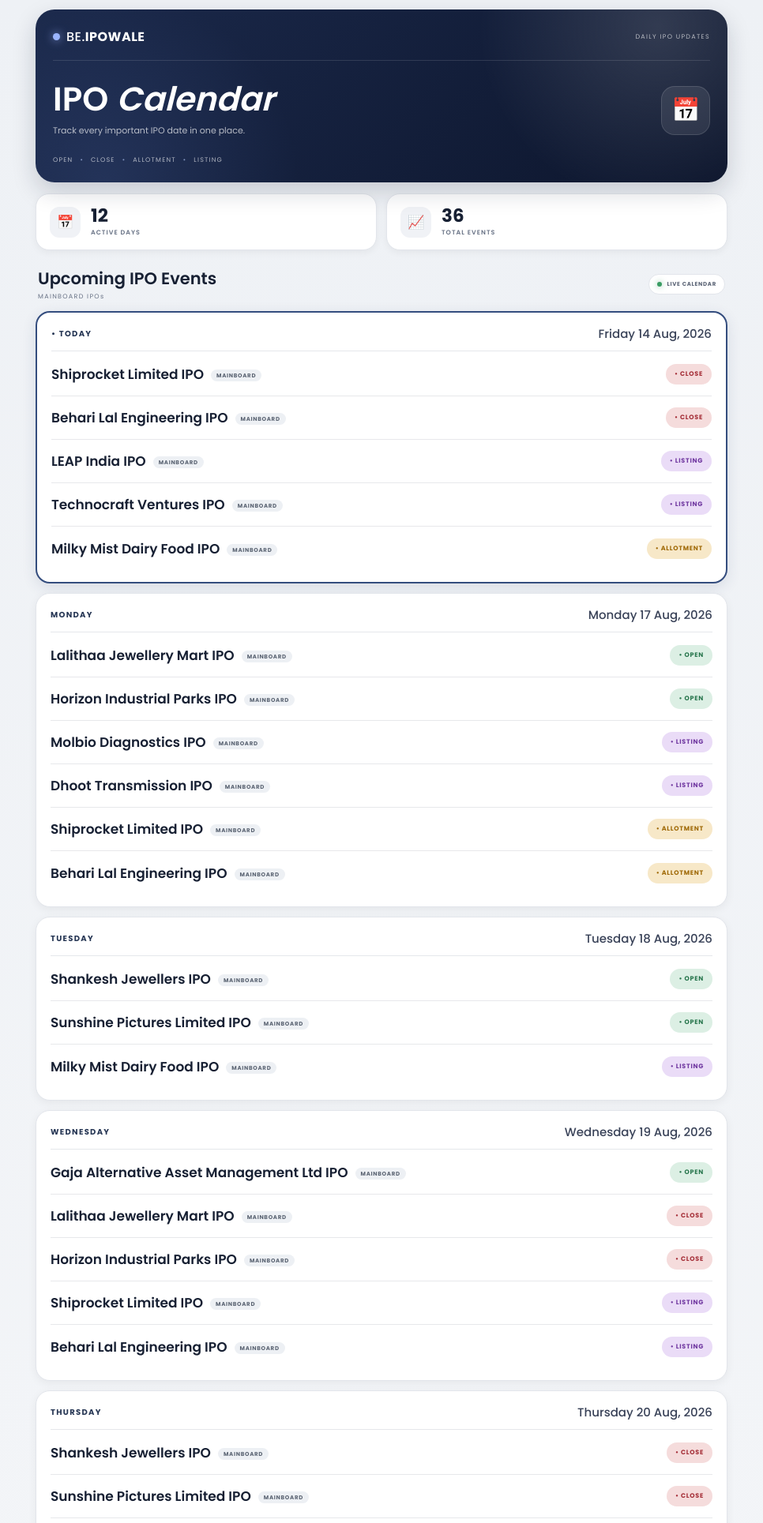
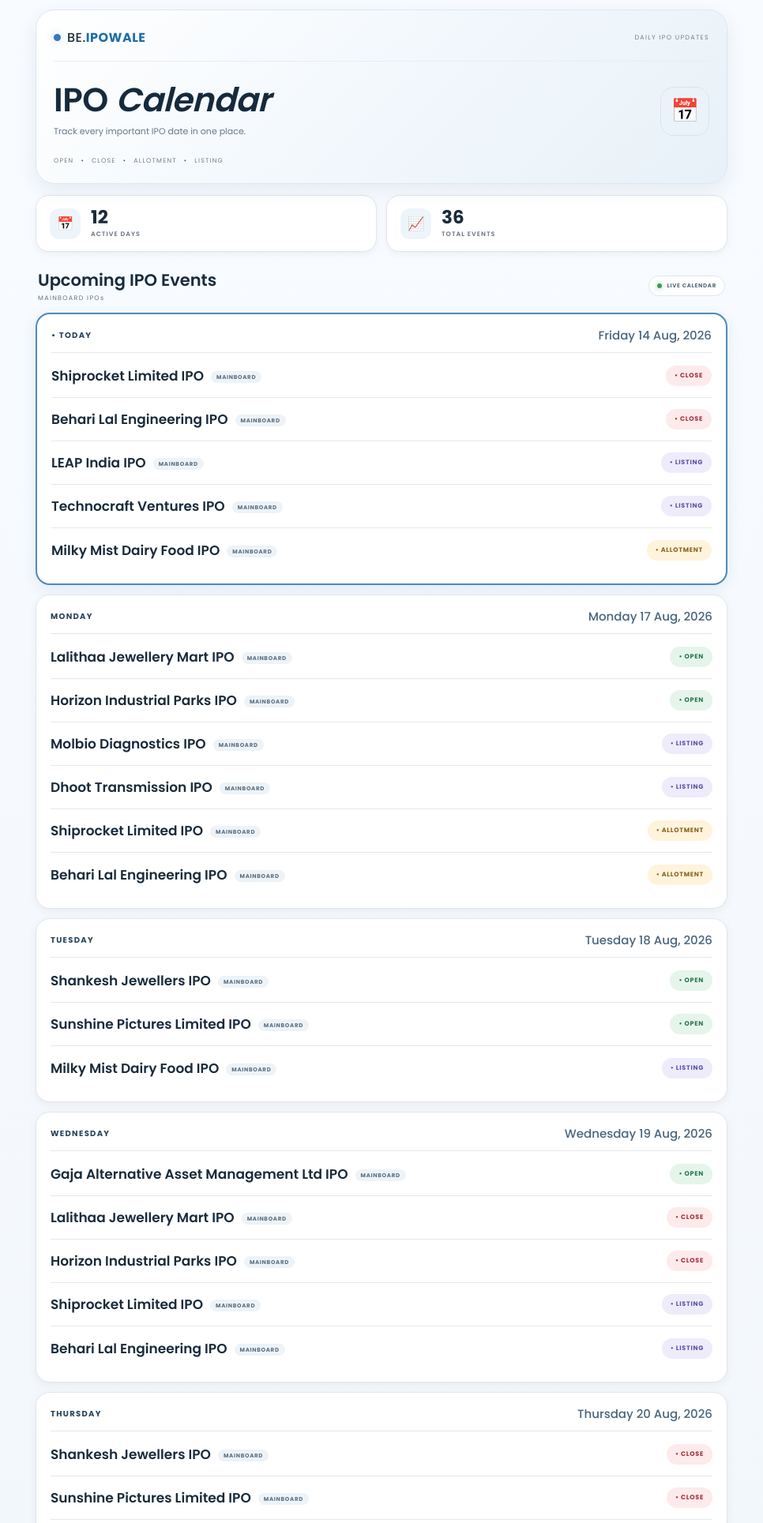
Before and after one commit to ipowaletelegram/beipowale, a Flask app: page /ipo-calendar in a window 1280 px wide. Shown: the top 1929 px of the page at 79% size, without its empty margins (157-1123 px from the left). Run offline with Flask 3, Linux system fonts and the light colour scheme.

Commit message:
Update ipo-calendar.css

```diff
--- a/static/css/ipo-calendar.css
+++ b/static/css/ipo-calendar.css
@@ -12,8 +12,8 @@
 
 :root {
 
-    --navy: #111a32;
-    --navy-light: #1c2b4d;
+    --navy: #ffffff;
+    --navy-light: #f3f7fb;
 
     --text: #172033;
     --muted: #697386;
@@ -22,8 +22,8 @@
 
     --green: #28764d;
     --red: #a52f38;
-    --gold: #a06a08;
-    --purple: #7139a1;
+    --gold: #8a6418;
+    --purple: #5b55a6;
 
 }
 
@@ -31,11 +31,7 @@
 body {
 
     background:
-        linear-gradient(
-            180deg,
-            #eef1f5 0%,
-            #f7f8fa 100%
-        );
+        linear-gradient(180deg, #f8fbff 0%, #eef4f9 100%);
 
     color: var(--text);
 
@@ -70,26 +66,11 @@ body {
     overflow: hidden;
 
     background:
-        radial-gradient(
-            circle at 90% 10%,
-            rgba(255,255,255,.14),
-            transparent 28%
-        ),
-
-        radial-gradient(
-            circle at 10% 100%,
-            rgba(91,120,190,.18),
-            transparent 30%
-        ),
-
-        linear-gradient(
-            135deg,
-            #1b294b,
-            #0d162d
-        );
-
-    color: white;
-
+        linear-gradient(135deg, #ffffff 0%, #f1f7fc 55%, #e8f1f8 100%);
+
+    color: var(--text);
+
+    border: 1px solid #dce7f1;
     border-radius: 24px;
 
     padding: 22px;
@@ -97,7 +78,7 @@ body {
     margin-bottom: 14px;
 
     box-shadow:
-        0 12px 30px rgba(17,26,50,.18);
+        0 10px 28px rgba(39,72,105,.10);
 
 }
 
@@ -151,11 +132,11 @@ body {
 
     border-radius: 50%;
 
-    background: #9bb5ff;
+    background: #3978b8;
 
     box-shadow:
         0 0 12px
-        rgba(155,181,255,.8);
+        rgba(57,120,184,.25);
 
 }
 
@@ -166,7 +147,7 @@ body {
 
     letter-spacing: 1.3px;
 
-    color: rgba(255,255,255,.65);
+    color: #728198;
 
 }
 
@@ -210,7 +191,7 @@ body {
 
     margin-top: 10px;
 
-    color: rgba(255,255,255,.68);
+    color: #65758a;
 
     font-size: 11px;
 
@@ -234,11 +215,11 @@ body {
     border-radius: 17px;
 
     background:
-        rgba(255,255,255,.09);
+        rgba(57,120,184,.07);
 
     border:
         1px solid
-        rgba(255,255,255,.13);
+        rgba(57,120,184,.15);
 
 }
 
@@ -255,7 +236,7 @@ body {
 
     letter-spacing: 1.2px;
 
-    color: rgba(255,255,255,.65);
+    color: #728198;
 
 }
 
@@ -264,7 +245,7 @@ body {
 
     font-style: normal;
 
-    color: #8497c2;
+    color: #4f82b5;
 
 }
 
@@ -1540,3 +1506,170 @@ footer {
 .footer-logo {
     font-family: 'Poppins', sans-serif;
 }
+
+
+/* =====================================================
+   ORIGINAL LIGHT FINTECH OVERRIDES
+   BE.IPOWale — clean, independent visual system
+   ===================================================== */
+
+.brand-header {
+    box-shadow: 0 8px 24px rgba(48, 83, 112, .09);
+}
+
+.brand-top {
+    border-bottom-color: #e6edf4;
+}
+
+.brand-logo {
+    color: #1d2d3d;
+}
+
+.brand-logo b {
+    color: #1f6ea7;
+}
+
+.brand-tag {
+    color: #718096;
+}
+
+.brand-content h1 {
+    color: #162a3d;
+    letter-spacing: -.5px;
+}
+
+.brand-content p {
+    color: #66788c;
+}
+
+.calendar-icon {
+    background: #eaf3f9;
+    border-color: #d7e5ef;
+    color: #2d6fa8;
+}
+
+.brand-features {
+    color: #6e8092;
+}
+
+.brand-features i {
+    color: #2d6fa8;
+}
+
+.stat-icon {
+    background: #edf5fa;
+    color: #2d6fa8;
+}
+
+.stat-card strong {
+    color: #1b2b3a;
+}
+
+.section-heading h2 {
+    color: #182b3d;
+}
+
+.live-badge {
+    background: #ffffff;
+    color: #56687a;
+}
+
+.day-card.today {
+    border-color: #4d8ab9;
+    box-shadow: 0 5px 18px rgba(45,111,168,.11);
+}
+
+.day-label {
+    color: #29435b;
+}
+
+.day-date {
+    color: #49657d;
+}
+
+.ipo-name {
+    color: #1a2b3b;
+}
+
+.ipo-type {
+    background: #edf3f7;
+    color: #5c6f81;
+}
+
+.status-open {
+    background: #e5f5eb;
+    color: #28764d;
+}
+
+.status-close {
+    background: #fdebec;
+    color: #a52f38;
+}
+
+.status-allotment {
+    background: #fff3dc;
+    color: #8a6418;
+}
+
+.status-listing {
+    background: #eeebfb;
+    color: #5b55a6;
+}
+
+.promotion-card {
+    background: linear-gradient(135deg, #ffffff 0%, #f2f7fb 100%);
+}
+
+.promotion-card h2 {
+    color: #182b3d;
+}
+
+.promotion-card p {
+    color: #65778a;
+}
+
+.promo-brand {
+    color: #49677f;
+}
+
+.promo-brand b {
+    color: #246b9f;
+}
+
+.promo-tags span {
+    background: #edf4f8;
+    border-color: #dbe7ef;
+    color: #5d7082;
+}
+
+.follow-button {
+    background: #2d6fa8;
+    color: #ffffff;
+}
+
+.follow-button:hover {
+    box-shadow: 0 5px 12px rgba(45,111,168,.18);
+}
+
+.promo-symbol {
+    color: #2d6fa8;
+}
+
+.footer-logo {
+    color: #243b50;
+}
+
+.footer-logo b {
+    color: #2d6fa8;
+}
+
+.footer-links a {
+    color: #3e6d91;
+}
+
+@media (max-width: 600px) {
+    .brand-header,
+    .promotion-card {
+        box-shadow: 0 6px 18px rgba(48, 83, 112, .08);
+    }
+}
```
Also changed, not shown: other parts of static/css/ipo-calendar.css (+17 -32 lines).
